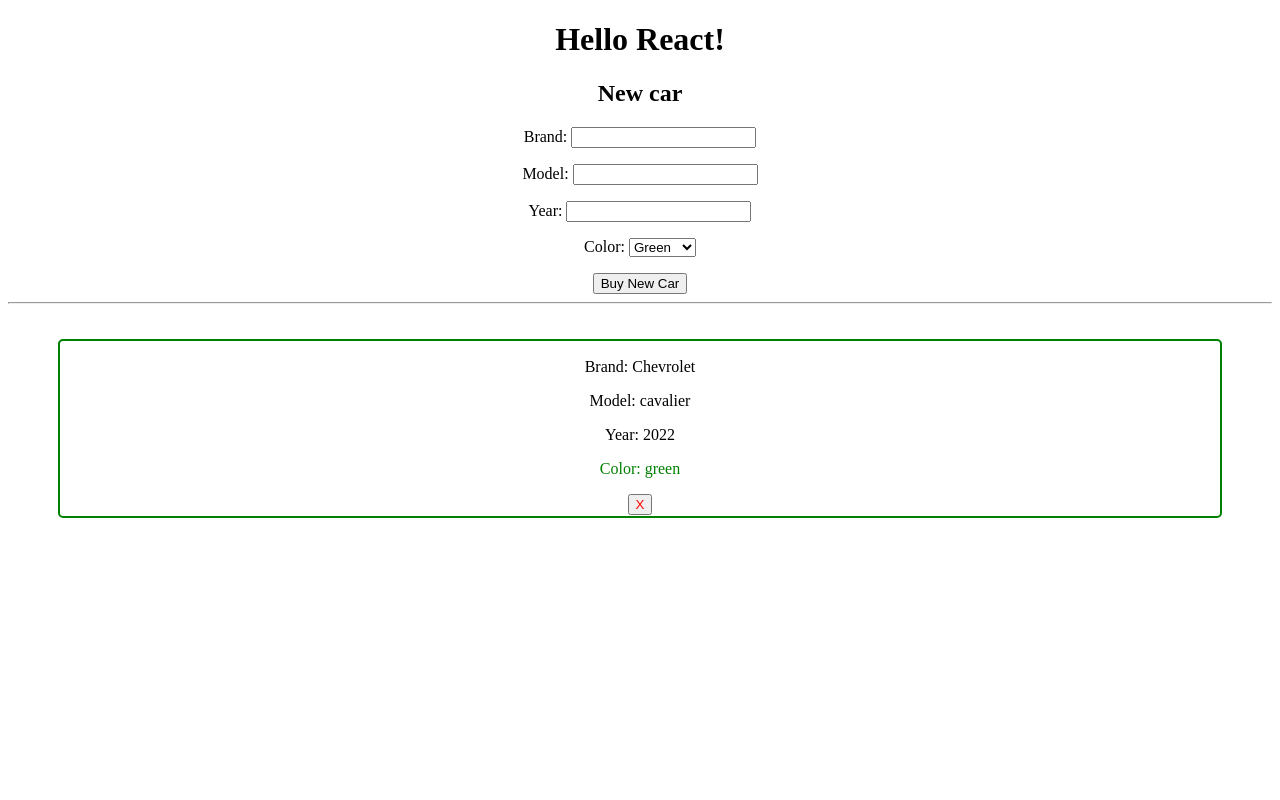
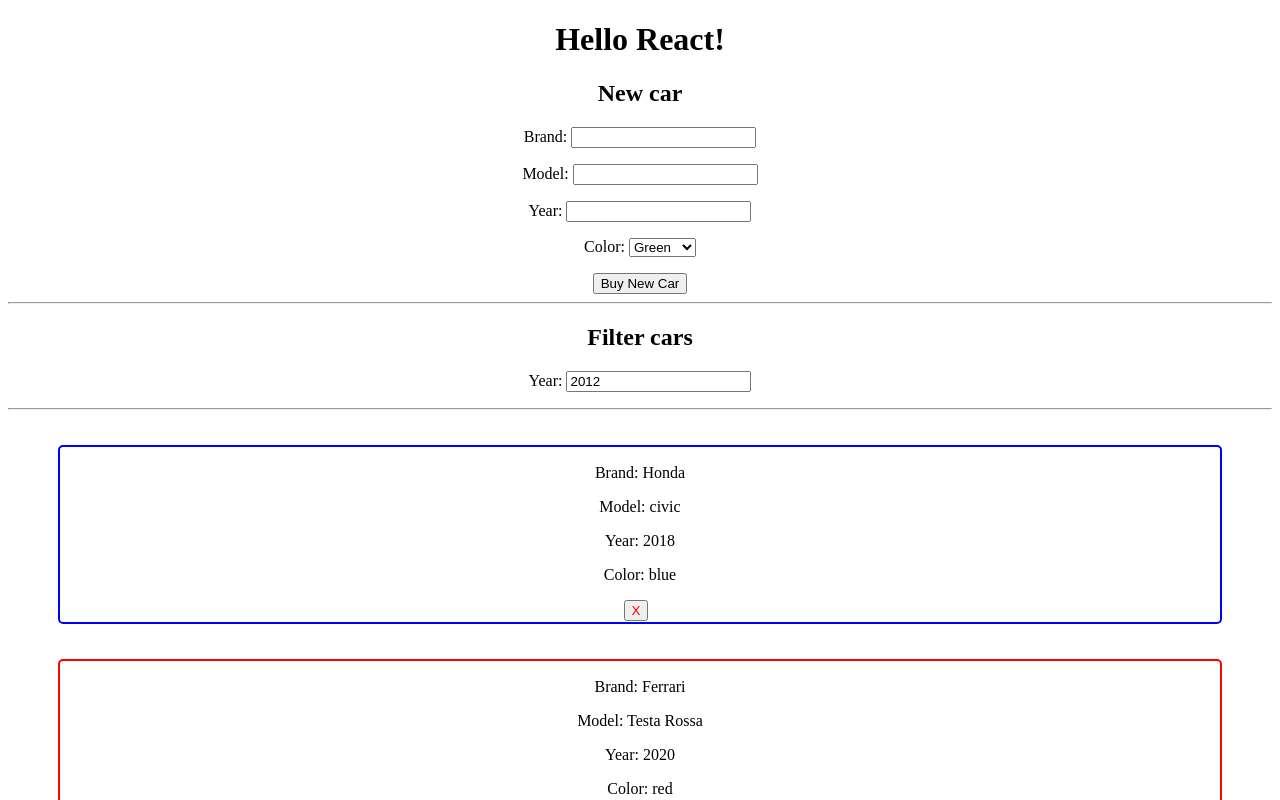
Before and after one commit to python290821/react-apps, a React (Create React App) app in the folder myapp/: page / in a window 1280 px wide. Shown: the top 800 px of the page. Built offline with nearby package versions, Linux system fonts and the light colour scheme.

Commit message:
upload all

```diff
--- a/myapp/src/App.js
+++ b/myapp/src/App.js
@@ -2,42 +2,95 @@ import React, { Component } from "react";
 import "./App.css";
 import Garage from "./components/Garage";
 import AddCar from "./components/AddCar";
+import FilterCar from "./components/FilterCar";
 
 class App extends Component {
-  static my_car_seq = 4
+  static my_car_seq = 4;
   state = {
     my_cars: [
       { brand: "Honda", model: "civic", color: "blue", year: 2018, id: 1 },
-      { brand: "Ferrari", model: "Testa Rossa", color: "red", year: 2020, id: 2 },
-      { brand: "Chevrolet", model: "cavalier", color: "green", year: 2022, id: 3 },
+      {
+        brand: "Ferrari",
+        model: "Testa Rossa",
+        color: "red",
+        year: 2020,
+        id: 2,
+      },
+      {
+        brand: "Chevrolet",
+        model: "cavalier",
+        color: "green",
+        year: 2022,
+        id: 3,
+      },
     ],
+    year_filter: new Date().getFullYear() - 10,
   };
 
-  deleteCar = _id => {
-      const new_cars = this.state.my_cars.filter(car => car.id !== _id)
-      this.setState({
-          my_cars: new_cars
-      })
-  }
-  addCar = _car => {
+  deleteCar = (_id) => {
+    const new_cars = this.state.my_cars.filter((car) => car.id !== _id);
     this.setState({
-        my_cars: [{..._car, id: App.my_car_seq++}, ...this.state.my_cars]
-    })
-  }
+      my_cars: new_cars,
+    });
+  };
+  addCar = (_car) => {
+    this.setState({
+      my_cars: [{ ..._car, id: App.my_car_seq++ }, ...this.state.my_cars],
+    });
+  };
 
-  // ex-2
-  updateCar = _car => {
-    //this.setState({
-        //my_cars: [{..._car, id: App.my_car_seq++}, ...this.state.my_cars]
-    //})
-  }
+  updateCar = (_car) => {
+    /*
+    let new_cars = Object.assign([], this.state.my_cars);
+    const one_car = new_cars.filter((one_car) => one_car.id === _car.id)[0];
+    one_car.model = _car.model;
+    one_car.brand = _car.brand;
+    one_car.color = _car.color;
+    one_car.year = _car.year;
+
+*/
+    const new_cars_again = Object.assign([], this.state.my_cars).map(
+        one_car => one_car.id === _car.id ? _car : one_car)
+        /*
+    new_cars.filter((one_car) => one_car.id === _car.id)[0];
+    one_car.model = _car.model;
+    one_car.brand = _car.brand;
+    one_car.color = _car.color;
+    one_car.year = _car.year;
+*/
+
+    console.log(new_cars_again);
+    this.setState({
+      my_cars: new_cars_again,
+    });
+  };
+
+  get_car = (_id) => {
+    return this.state.my_cars.filter((_car) => _car.id === _id)[0];
+  };
+
+  setYearFilter = (_year) => {
+    this.setState({
+      year_filter: _year,
+    });
+  };
 
   render() {
     return (
       <div className="App">
         <h1>Hello React!</h1>
         <AddCar add_car={this.addCar} />
-        <Garage cars={this.state.my_cars} delete_car = {this.deleteCar} />
+        <FilterCar
+          year_filter={this.state.year_filter}
+          set_year_filter={this.setYearFilter}
+        />
+        <Garage
+          cars={this.state.my_cars}
+          year_filter={this.state.year_filter}
+          update_car={this.updateCar}
+          delete_car={this.deleteCar}
+          get_car={this.get_car}
+        />
 
         {/*  AddCar add_car = {this.addCar}
             -- form:
--- a/myapp/src/components/Car.js
+++ b/myapp/src/components/Car.js
@@ -2,22 +2,89 @@
 import React, { Component } from 'react';
 
 class Car extends Component {
+    state = {
+      brand : this.props.car.brand,
+      model: this.props.car.model,
+      color: this.props.car.color,
+      year: this.props.car.year,
+      id: this.props.car.id,
+      modify_mode: false
+    }
+    handleChange = (e) => {
+      this.setState({
+      [e.target.name]:e.target.value
+      })
+    }
+    updateClick = (e) => {
+      this.props.update_car(this.state)
+      this.go_to_modify_mode(e)
+    }
+
+    undoClick = (e) => {
+        const car_from_papa = this.props.get_car(this.state.id)
+        this.setState({
+            brand: car_from_papa.brand,
+            model: car_from_papa.model,
+            color: car_from_papa.color,
+            year: car_from_papa.year,
+            modify_mode: false
+        })
+      }
+
+    go_to_modify_mode = (e) => {
+        this.setState({
+            modify_mode: !this.state.modify_mode
+        })
+      }
+
     render() {
         //const brand = this.props.car.brand
         //const model = this.props.car.model
         //const color = this.props.car.color
         //const id = this.props.car.id
-        const {brand, model, color, year, id} = this.props.car
+        // const {brand, model, color, year, id} = this.props.car
+
         const css1 = { borderRadius: '5px', padding: '1px', borderStyle: 'ridge',
-        border: '2px solid ' + color , margin: '35px 50px' }
-        return (
-            <div key={id} style={css1}>
-              <p>Brand: {brand} </p>
-              <p>Model: {model}</p>
-              <p>Year: {year}</p>
-              <p style={{color}}>Color: {color}</p>
-              <button style={{color: 'red'}} onClick={ () => this.props.delete_car(id) }>X</button>
-            </div>)
+        border: '2px solid ' + this.state.color , margin: '35px 50px' }
+        if (this.state.modify_mode){
+            return (
+                <div key={this.state.id} style={css1}>
+                <p>Brand: <input type="text" name="brand" value={this.state.brand} onChange={this.handleChange} /></p>
+                <p>Model: <input type="text" name="model" value={this.state.model} onChange={this.handleChange}/></p>
+                <p>Year: <input type="number" name="year" value={this.state.year} onChange={this.handleChange}/></p>
+                <p style={{color:this.state.color}}>
+                Color:{" "}
+                <select
+                name="color"
+                id="color_id"
+
+                value={this.state.color}
+                onChange={this.handleChange}
+                >
+                <option value="green">Green</option>
+                <option value="red">Red</option>
+                <option value="orange">Orange</option>
+                <option value="blue">Blue</option>
+                </select>
+            </p>
+                <button style={{color: 'red'}} onClick={ () => this.props.delete_car(this.state.id) }>X</button>
+                &nbsp;&nbsp;
+                <button style={{color: '#F6BE00'}} onClick={ this.updateClick }>Update</button>&nbsp;
+                <button onClick={this.undoClick}>Undo</button>
+                </div>)
+        }
+        else {
+            return (
+            <div key={this.state.id} style={css1}>
+                <p  onClick={this.go_to_modify_mode}>Brand: {this.state.brand}</p>
+                <p  onClick={this.go_to_modify_mode}>Model: {this.state.model}</p>
+                <p  onClick={this.go_to_modify_mode}>Year: {this.state.year}</p>
+                <p  onClick={this.go_to_modify_mode}>Color: {this.state.color}</p>
+            <button style={{color: 'red'}} onClick={ () => this.props.delete_car(this.state.id) }>X</button>
+            &nbsp;&nbsp;
+          </div>
+            )
+        }
     }
 }
 
--- /dev/null
+++ b/myapp/src/components/FilterCar.js
@@ -0,0 +1,31 @@
+import React, { Component } from "react";
+
+
+class FilterCar extends Component {
+
+    onChange = (e) => {
+        this.props.set_year_filter(e.target.value)
+    }
+
+
+    render() {
+        //console.log(this.props);
+        return (
+          <div>
+          <h2>Filter cars</h2>
+          <p>
+            Year:{" "}
+            <input
+              name="year"
+              type="number"
+              onChange={this.onChange}
+              value={this.props.year_filter}
+            />
+          </p>
+          <hr/>
+          </div>
+        );
+      }
+    }
+
+    export default FilterCar;
--- a/myapp/src/components/Garage.js
+++ b/myapp/src/components/Garage.js
@@ -1,24 +1,20 @@
 import React, { Component } from "react";
 import Car from "./Car";
 
+
 class Garage extends Component {
+
   render() {
     //console.log(this.props);
     return (
       <div>
         {
-            // ex-1: this 2020 will come from a text-box input
-
-          this.props.cars.filter(_car => _car.year > 2020).
-              map(_car => <Car car={_car} key={_car.id} delete_car = {this.props.delete_car} />)
-          //this.props.cars.map((_car) => {
-          //if (_car.year > 2020)
-            //return (
-            // <Car car={_car} key={_car.id} delete_car={this.props.delete_car}></Car>
-            //);
-          //return null;
-
-          //_car.year > 2020 ? (<Car car={_car} key={_car.id} delete_car = {this.props.delete_car} />) : null
+          // eslint-disable-next-line
+          this.props.cars.filter(car => car.year >= this.props.year_filter ? this.props.year_filter : 0).
+            map(_car => <Car car={_car} key={_car.id}
+             delete_car = {this.props.delete_car} update_car = {this.props.update_car}
+             get_car = {this.props.get_car}
+             />)
         }
       </div>
     );
```
